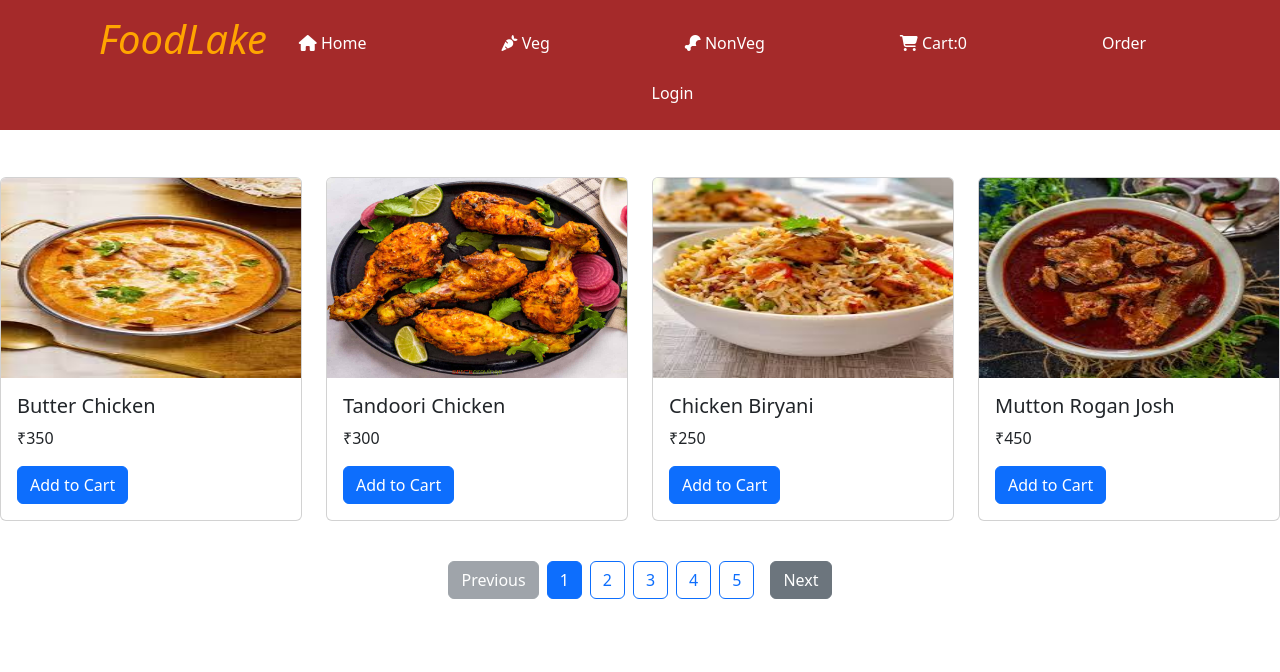
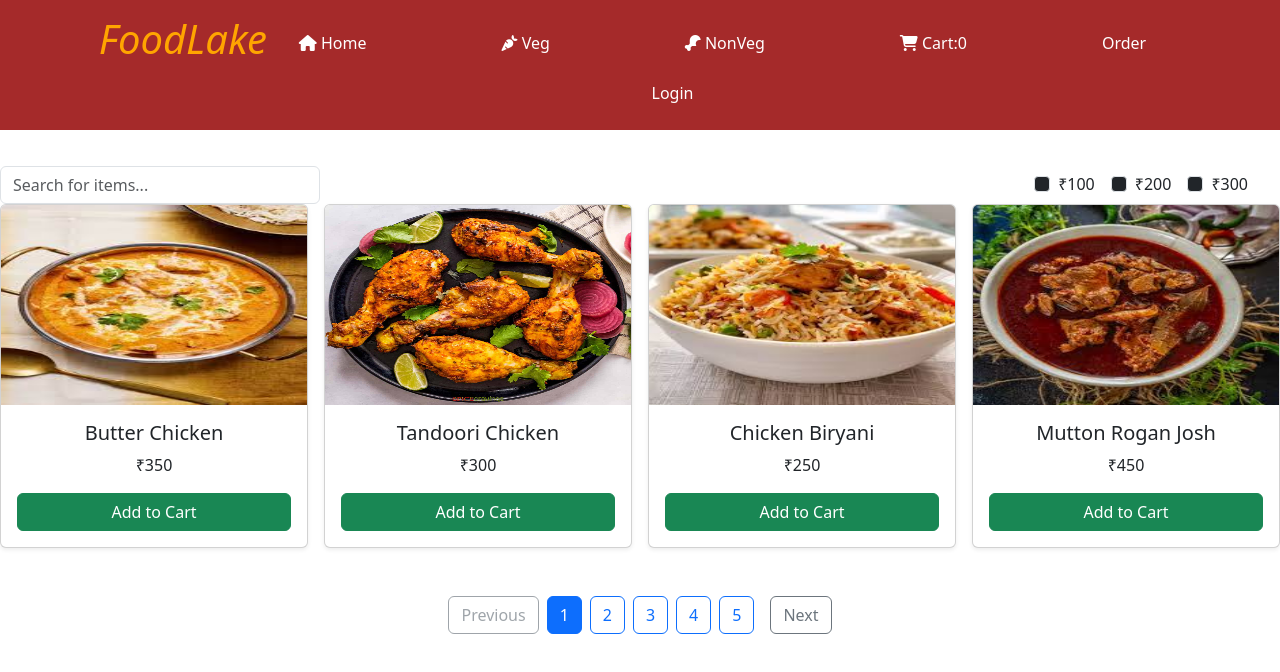
Before and after one commit to Naveensingh08/ReactFood, a React (Vite) app: page /nonVeg in a window 1280 px wide. Shown: the top 672 px of the page. Built offline with nearby package versions, Linux system fonts and the light colour scheme.

Commit message:
updated something

```diff
--- a/src/App.jsx
+++ b/src/App.jsx
@@ -60,6 +60,7 @@ function App()
       <Route path='/cart' element={<Cart/>}/>
       <Route path='/order' element={<Order/>}/>
       <Route path='/login' element={<Login/>}/>
+
       <Route path='*' element={<NotFound/>}/>
 
     </Routes>
--- a/src/NonVeg.jsx
+++ b/src/NonVeg.jsx
@@ -54,6 +54,81 @@ export default NonVeg;
 */
 
 
+// import { useDispatch, useSelector } from "react-redux";
+// import { addToCart } from "./Store";
+// import { useState } from "react";
+
+// function NonVeg() {
+//     let nonVegsItems = useSelector(state => state.product.nonVeg);
+//     let dispatch = useDispatch();
+
+//     let perPage = 4;
+//     let [pageNumber, setPageNumber] = useState(1);
+//     let pageEndIndexItem = pageNumber * perPage;
+//     let pageStartIndexItem = pageEndIndexItem - perPage;
+//     let totalPage = Math.ceil(nonVegsItems.length / perPage);
+
+//     let currentItem = nonVegsItems.slice(pageStartIndexItem, pageEndIndexItem);
+
+//     let nonVegs = currentItem.map((item, index) => (
+//         <div className="col-12 col-sm-6 col-md-3" key={index}>
+//             <div className="card mb-3">
+//                 <img src={item.image} alt="Not found" className="card-img-top" width="100%" height="200px" />
+//                 <div className="card-body">
+//                     <h5 className="card-title">{item.name}</h5>
+//                     <p className="card-text">₹{item.price}</p>
+//                     <button className="btn btn-primary" onClick={() => dispatch(addToCart(item))}>
+//             Add to Cart
+//           </button></div>
+//             </div>
+//         </div>
+//     ));
+
+//     let handlePage = (page) => {
+//         setPageNumber(page);
+//     };
+
+//     return (
+//         <>
+
+//             <div className="row">
+//                 {nonVegs}
+//             </div>
+
+//             <div className="d-flex justify-content-center my-4">
+//                 <button
+//                     onClick={() => handlePage(pageNumber - 1)}
+//                     className="btn btn-secondary me-2"
+//                     disabled={pageNumber === 1}
+//                 >
+//                     Previous
+//                 </button>
+
+//                 {Array.from({ length: totalPage }, (_, index) => (
+//                     <button
+//                         key={index}
+//                         onClick={() => handlePage(index + 1)}
+//                         className={`btn ${pageNumber === index + 1 ? 'btn-primary' : 'btn-outline-primary'} me-2`}
+//                     >
+//                         {index + 1}
+//                     </button>
+//                 ))}
+
+//                 <button
+//                     onClick={() => handlePage(pageNumber + 1)}
+//                     className="btn btn-secondary ms-2"
+//                     disabled={pageNumber === totalPage}
+//                 >
+//                     Next
+//                 </button>
+//             </div>
+//         </>
+//     );
+// }
+
+// export default NonVeg;
+
+
 import { useDispatch, useSelector } from "react-redux";
 import { addToCart } from "./Store";
 import { useState } from "react";
@@ -62,24 +137,36 @@ function NonVeg() {
     let nonVegsItems = useSelector(state => state.product.nonVeg);
     let dispatch = useDispatch();
 
+    // Pagination variables
     let perPage = 4;
     let [pageNumber, setPageNumber] = useState(1);
+    let [searchQuery, setSearchQuery] = useState('');
+    let [selectedPrices, setSelectedPrices] = useState([]);
+
     let pageEndIndexItem = pageNumber * perPage;
     let pageStartIndexItem = pageEndIndexItem - perPage;
     let totalPage = Math.ceil(nonVegsItems.length / perPage);
 
-    let currentItem = nonVegsItems.slice(pageStartIndexItem, pageEndIndexItem);
+    // Filter items based on search query and selected prices
+    let filteredItems = nonVegsItems.filter(item => {
+        let matchesSearch = item.name.toLowerCase().includes(searchQuery.toLowerCase());
+        let matchesPrice = selectedPrices.length === 0 || selectedPrices.includes(item.price);
+        return matchesSearch && matchesPrice;
+    });
+
+    let currentItem = filteredItems.slice(pageStartIndexItem, pageEndIndexItem);
 
     let nonVegs = currentItem.map((item, index) => (
         <div className="col-12 col-sm-6 col-md-3" key={index}>
-            <div className="card mb-3">
+            <div className="card shadow-sm mb-4">
                 <img src={item.image} alt="Not found" className="card-img-top" width="100%" height="200px" />
-                <div className="card-body">
+                <div className="card-body text-center">
                     <h5 className="card-title">{item.name}</h5>
                     <p className="card-text">₹{item.price}</p>
-                    <button className="btn btn-primary" onClick={() => dispatch(addToCart(item))}>
-            Add to Cart
-          </button></div>
+                    <button className="btn btn-success w-100" onClick={() => dispatch(addToCart(item))}>
+                        Add to Cart
+                    </button>
+                </div>
             </div>
         </div>
     ));
@@ -88,17 +175,62 @@ function NonVeg() {
         setPageNumber(page);
     };
 
+    // Handle price filter checkboxes
+    const handlePriceFilter = (e) => {
+        const price = parseInt(e.target.value);
+        setSelectedPrices((prevPrices) => {
+            if (prevPrices.includes(price)) {
+                return prevPrices.filter((p) => p !== price); // Remove price from filter
+            } else {
+                return [...prevPrices, price]; // Add price to filter
+            }
+        });
+    };
+
     return (
         <>
+            {/* Search and Price Filter in One Line */}
+            <div className="d-flex justify-content-between align-items-center mt-4">
+                {/* Search Bar */}
+                <input
+                    type="text"
+                    className="form-control w-25"
+                    placeholder="Search for items..."
+                    value={searchQuery}
+                    onChange={(e) => setSearchQuery(e.target.value)}
+                />
 
-            <div className="row">
+                {/* Price Filter */}
+                <div className="d-flex align-items-center">
+                    <div className="d-inline-block me-3">
+                        {[100, 200, 300].map((price) => (
+                            <div key={price} className="form-check form-check-inline">
+                                <input
+                                    className="form-check-input bg-dark"
+                                    type="checkbox"
+                                    id={`price-${price}`}
+                                    value={price}
+                                    onChange={handlePriceFilter}
+                                />
+                                <label className="form-check-label" htmlFor={`price-${price}`}>
+                                    ₹{price}
+                                </label>
+                            </div>
+                        ))}
+                    </div>
+                </div>
+            </div>
+
+            {/* Product Display */}
+            <div className="row g-3">
                 {nonVegs}
             </div>
 
+            {/* Pagination */}
             <div className="d-flex justify-content-center my-4">
                 <button
                     onClick={() => handlePage(pageNumber - 1)}
-                    className="btn btn-secondary me-2"
+                    className="btn btn-outline-secondary me-2"
                     disabled={pageNumber === 1}
                 >
                     Previous
@@ -116,7 +248,7 @@ function NonVeg() {
 
                 <button
                     onClick={() => handlePage(pageNumber + 1)}
-                    className="btn btn-secondary ms-2"
+                    className="btn btn-outline-secondary ms-2"
                     disabled={pageNumber === totalPage}
                 >
                     Next
--- a/src/Veg.jsx
+++ b/src/Veg.jsx
@@ -59,6 +59,71 @@ export default Veg;
 */
 
 
+// import { useDispatch, useSelector } from "react-redux";
+// import { addToCart } from "./Store";
+// import { useState } from "react";
+
+// function Veg() {
+//   let vegItems = useSelector((state) => state.product.veg);
+//   let dispatch = useDispatch();
+//   let perPage = 4;
+//   let [pageNumber, setPageNumber] = useState(1);
+//   let pageEndIndexItem = pageNumber * perPage;
+//   let pageStartIndexItem = pageEndIndexItem - perPage;
+//   let totalPage = Math.ceil(vegItems.length / perPage); // Round up to handle remaining items
+
+//   let currentItem = vegItems.slice(pageStartIndexItem, pageEndIndexItem);
+
+//   let vegs = currentItem.map((item, index) => (
+//     <div className="col-md-3 mb-4" key={index}>
+//       <div className="card" style={{ width: '100%' }}>
+//         <img src={item.image} className="card-img-top" alt="Not found" />
+//         <div className="card-body">
+//           <h5 className="card-title">{item.name}</h5>
+//           <p className="card-text">₹{item.price}</p>
+//           <button className="btn btn-primary" onClick={() => dispatch(addToCart(item))}>
+//             Add to Cart
+//           </button>
+//         </div>
+//       </div>
+//     </div>
+//   ));
+
+//   let handlePage = (page) => {
+//     setPageNumber(page);
+//   };
+
+//   return (
+//     <div className="fixed-content">
+//       <div className="row">
+//         {vegs}
+//       </div>
+
+//       <div className="d-flex justify-content-center mt-4">
+//         <button className="btn btn-secondary me-2" onClick={() => handlePage(pageNumber - 1)} disabled={pageNumber <= 1}>
+//           Previous
+//         </button>
+
+//         {Array.from({ length: totalPage }, (_, index) => (
+//           <button
+//             key={index}
+//             className={`btn btn-outline-primary me-2 ${pageNumber === index + 1 ? 'active' : ''}`}
+//             onClick={() => handlePage(index + 1)}
+//           >
+//             {index + 1}
+//           </button>
+//         ))}
+
+//         <button className="btn btn-secondary ms-2" onClick={() => handlePage(pageNumber + 1)} disabled={pageNumber >= totalPage}>
+//           Next
+//         </button>
+//       </div>
+//     </div>
+//   );
+// }
+
+// export default Veg;
+
 import { useDispatch, useSelector } from "react-redux";
 import { addToCart } from "./Store";
 import { useState } from "react";
@@ -68,20 +133,32 @@ function Veg() {
   let dispatch = useDispatch();
   let perPage = 4;
   let [pageNumber, setPageNumber] = useState(1);
+  let [searchQuery, setSearchQuery] = useState(""); // For search query
+  let [priceFilter, setPriceFilter] = useState({ below100: false, below200: false, below300: false }); // For price filter
+
   let pageEndIndexItem = pageNumber * perPage;
   let pageStartIndexItem = pageEndIndexItem - perPage;
   let totalPage = Math.ceil(vegItems.length / perPage); // Round up to handle remaining items
 
-  let currentItem = vegItems.slice(pageStartIndexItem, pageEndIndexItem);
+  // Filter items based on search query and price filter
+  let currentItem = vegItems
+    .filter(item => item.name.toLowerCase().includes(searchQuery.toLowerCase())) // Filter items based on search
+    .filter(item => {
+      if (priceFilter.below100 && item.price >= 100) return false;
+      if (priceFilter.below200 && item.price >= 200) return false;
+      if (priceFilter.below300 && item.price >= 300) return false;
+      return true;
+    })
+    .slice(pageStartIndexItem, pageEndIndexItem);
 
   let vegs = currentItem.map((item, index) => (
     <div className="col-md-3 mb-4" key={index}>
-      <div className="card" style={{ width: '100%' }}>
+      <div className="card shadow-lg border-0" style={{ width: '100%' }}>
         <img src={item.image} className="card-img-top" alt="Not found" />
-        <div className="card-body">
+        <div className="card-body text-center">
           <h5 className="card-title">{item.name}</h5>
           <p className="card-text">₹{item.price}</p>
-          <button className="btn btn-primary" onClick={() => dispatch(addToCart(item))}>
+          <button className="btn btn-success w-100" onClick={() => dispatch(addToCart(item))}>
             Add to Cart
           </button>
         </div>
@@ -93,14 +170,74 @@ function Veg() {
     setPageNumber(page);
   };
 
+  // Handle price filter change
+  const handlePriceFilter = (e) => {
+    const { name, checked } = e.target;
+    setPriceFilter((prev) => ({
+      ...prev,
+      [name]: checked,
+    }));
+  };
+
   return (
-    <div className="fixed-content">
-      <div className="row">
+    <div className="container mt-4">
+      {/* Search Bar and Price Filter in one line */}
+      <div className="d-flex justify-content-between align-items-center mb-4">
+        {/* Search Bar */}
+        <div className="w-50">
+          <input
+            type="text"
+            className="form-control shadow-sm"
+            placeholder="Search Vegetables"
+            value={searchQuery}
+            onChange={(e) => setSearchQuery(e.target.value)}
+          />
+        </div>
+
+        {/* Price Filter */}
+        <div className="d-flex align-items-center">
+          <label className="me-3">
+            <input
+              type="checkbox"
+              name="below100"
+              checked={priceFilter.below100}
+              onChange={handlePriceFilter}
+            />
+             ₹100
+          </label>
+          <label className="me-3">
+            <input
+              type="checkbox"
+              name="below200"
+              checked={priceFilter.below200}
+              onChange={handlePriceFilter}
+            />
+             ₹200
+          </label>
+          <label>
+            <input
+              type="checkbox"
+              name="below300"
+              checked={priceFilter.below300}
+              onChange={handlePriceFilter}
+            />
+             ₹300
+          </label>
+        </div>
+      </div>
+
+      {/* Veg Items */}
+      <div className="row g-4">
         {vegs}
       </div>
 
+      {/* Pagination */}
       <div className="d-flex justify-content-center mt-4">
-        <button className="btn btn-secondary me-2" onClick={() => handlePage(pageNumber - 1)} disabled={pageNumber <= 1}>
+        <button
+          className="btn btn-outline-secondary me-2"
+          onClick={() => handlePage(pageNumber - 1)}
+          disabled={pageNumber <= 1}
+        >
           Previous
         </button>
 
@@ -114,7 +251,11 @@ function Veg() {
           </button>
         ))}
 
-        <button className="btn btn-secondary ms-2" onClick={() => handlePage(pageNumber + 1)} disabled={pageNumber >= totalPage}>
+        <button
+          className="btn btn-outline-secondary ms-2"
+          onClick={() => handlePage(pageNumber + 1)}
+          disabled={pageNumber >= totalPage}
+        >
           Next
         </button>
       </div>
```
